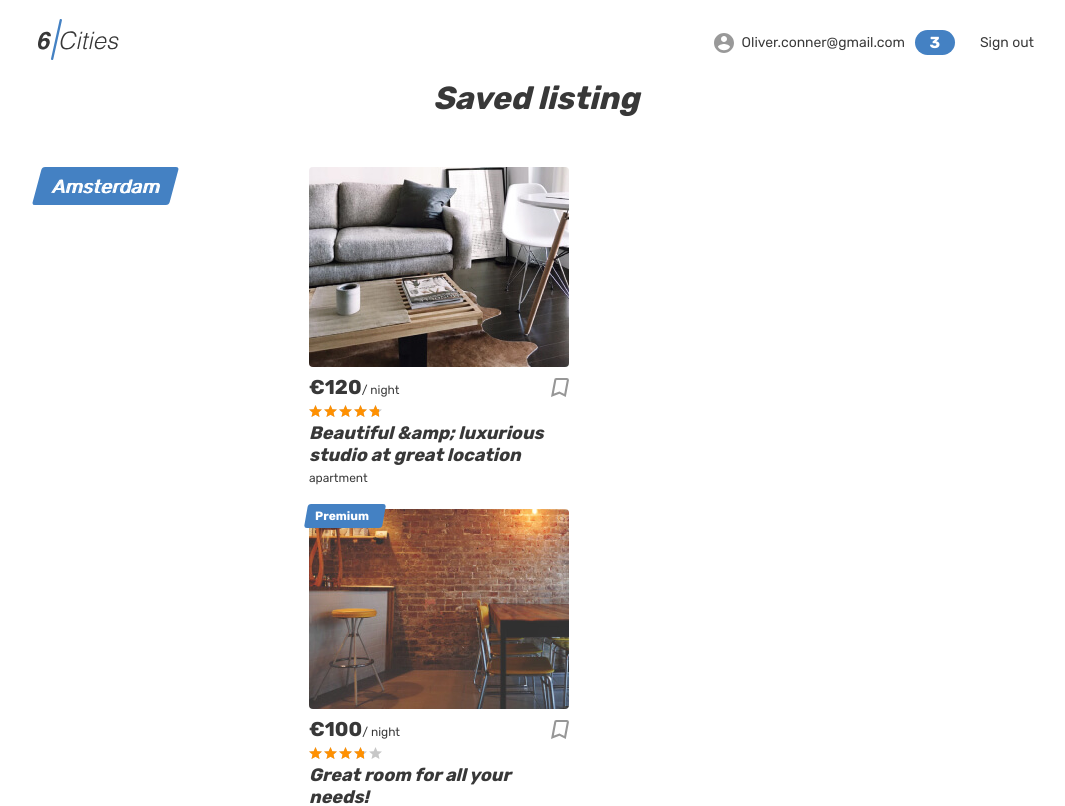
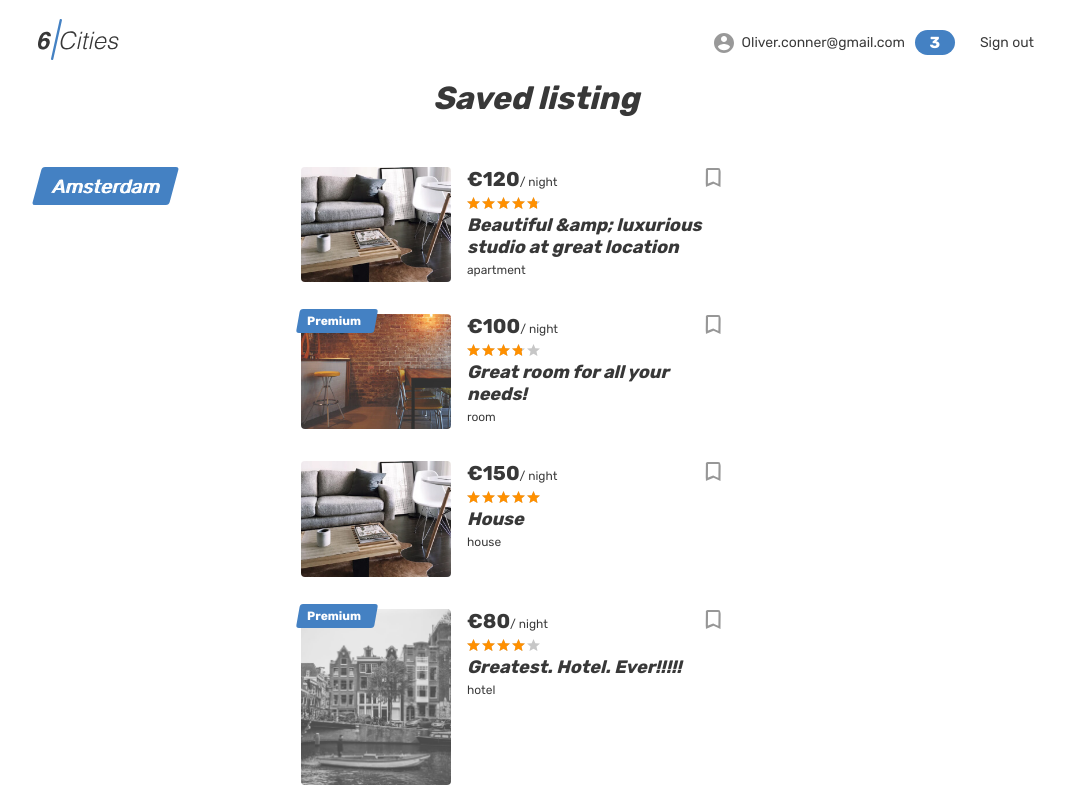
Before and after one commit to htmlacademy-univer-javascript-3/2345791-six-cities-4, a React (Vite) app: page /favorites in a window 1280 px wide. Shown: the top 806 px of the page, without its empty margins (104-1169 px from the left). Built offline with nearby package versions, Linux system fonts and the light colour scheme.

Commit message:
major favorites fix

```diff
--- a/src/components/card.tsx
+++ b/src/components/card.tsx
@@ -1,25 +1,38 @@
 import { Link } from 'react-router-dom';
 import { Offer } from '../types/offer';
-import { AppRoute } from '../const';
+import { AppRoute, cardType } from '../const';
 
 type CardProps = {
   offer:Offer;
-  isNearCard: boolean;
+  type: cardType;
 }
 
-function Card({offer, isNearCard}: CardProps): JSX.Element {
+function Card({offer, type}: CardProps): JSX.Element {
+  function cardSwitch(param: cardType) {
+    switch(param) {
+      case cardType.Near:
+        return 'near-places__card place-card';
+      case cardType.Main:
+        return 'cities__card place-card';
+      case cardType.Favorite:
+        return 'favorites__card place-card';
+      default:
+        return undefined;
+    }
+  }
   return (
-    <article className={(isNearCard) ? 'near-places__card place-card' : 'cities__card place-card'}>
+    <article className= {cardSwitch(type)}>
       {offer.isPremium ?
         <div className="place-card__mark">
           <span> Premium </span>
         </div> : null}
-      <div className="cities__image-wrapper place-card__image-wrapper">
+      <div className={(type === cardType.Favorite) ? 'favorites__image-wrapper place-card__image-wrapper' : 'cities__image-wrapper place-card__image-wrapper'}>
         <a href="#">
-          <img className="place-card__image" src={offer.image.src} width={260} height={200} alt={offer.image.src} />
+          <img className="place-card__image" src={offer.image.src} width={(type === cardType.Favorite) ? 150 : 260}
+           height={(type === cardType.Favorite) ? 110 : 200} alt={offer.image.src} />
         </a>
       </div>
-      <div className="place-card__info">
+      <div className={(type === cardType.Favorite) ? 'favorites__card-info place-card__info' : 'place-card__info'}>
         <div className="place-card__price-wrapper">
           <div className="place-card__price">
             <b className="place-card__price-value">€{offer.price}</b>
--- a/src/components/offer-list.tsx
+++ b/src/components/offer-list.tsx
@@ -1,16 +1,29 @@
+import { cardType } from '../const';
 import { Offer } from '../types/offer';
 import Card from './card';
 
 type OfferListProps = {
   offers: Offer[];
-  isNearPlaces: boolean;
+  type: cardType;
 };
 
-function OfferList({offers, isNearPlaces}: OfferListProps): JSX.Element {
+function OfferList({offers, type}: OfferListProps): JSX.Element {
+  function listSwitch(param: cardType) {
+    switch(param) {
+      case cardType.Near:
+        return 'near-places__list places__list';
+      case cardType.Main:
+        return 'cities__places-list places__list tabs__content';
+      case cardType.Favorite:
+        return 'favorites__places';
+      default:
+        return undefined;
+    }
+  }
   return (
-    <div className={(isNearPlaces) ? 'near-places__list places__list' : 'cities__places-list places__list tabs__content'}>
+    <div className={listSwitch(type)}>
       {offers.map((offer) => (
-        <Card key={offer.id} offer={offer} isNearCard={isNearPlaces}/>
+        <Card key={offer.id} offer={offer} type={type}/>
       ))}
     </div>
   );
--- a/src/const.ts
+++ b/src/const.ts
@@ -21,3 +21,9 @@ export const enum OfferType {
   House = 'house',
   Hotel = 'hotel'
 }
+
+export const enum cardType {
+  Main = 'main',
+  Favorite = 'favorite',
+  Near = 'near'
+}
--- a/src/pages/favorites-page.tsx
+++ b/src/pages/favorites-page.tsx
@@ -1,8 +1,8 @@
 import {Helmet} from 'react-helmet-async';
 import { Offer } from '../types/offer';
-import Card from '../components/card';
-import { AppRoute } from '../const';
+import { AppRoute, cardType } from '../const';
 import { Link } from 'react-router-dom';
+import OfferList from '../components/offer-list';
 
 type FavoritesPageProps = {
   offers: Offer[];
@@ -55,11 +55,7 @@ function FavoritesPage({offers}: FavoritesPageProps): JSX.Element {
                     </a>
                   </div>
                 </div>
-                <div className="favorites__places">
-                  {offers.map((offer) => (
-                    <Card key={offer.id} offer={offer} isNearCard={false}/>
-                  ))}
-                </div>
+                <OfferList offers={offers} type={cardType.Favorite}/>
               </li>
             </ul>
           </section>
--- a/src/pages/main-page.tsx
+++ b/src/pages/main-page.tsx
@@ -2,7 +2,7 @@ import {Helmet} from 'react-helmet-async';
 import { Offer } from '../types/offer';
 import OfferList from '../components/offer-list';
 import { Link } from 'react-router-dom';
-import { AppRoute } from '../const';
+import { AppRoute, cardType } from '../const';
 import Map from '../components/map';
 import {points} from '../mocks/points';
 import { amsterdam } from '../mocks/amsterdam';
@@ -105,7 +105,7 @@ function MainPage({offersCount, offers}: MainPageProps): JSX.Element {
                   <li className="places__option" tabIndex={0}>Top rated first</li>
                 </ul>
               </form>
-              <OfferList offers={offers} isNearPlaces={false}/>
+              <OfferList offers={offers} type={cardType.Main}/>
             </section>
             <div className="cities__right-section">
               <section className="cities__map map" >
--- a/src/pages/offer-page.tsx
+++ b/src/pages/offer-page.tsx
@@ -1,7 +1,7 @@
 import {Helmet} from 'react-helmet-async';
 import { Offer } from '../types/offer';
 import { Link } from 'react-router-dom';
-import { AppRoute } from '../const';
+import { AppRoute, cardType } from '../const';
 import ReviewList from '../components/review-list';
 import Map from '../components/map';
 import { points } from '../mocks/points';
@@ -174,7 +174,7 @@ function OfferPage({offer}: OfferPageProps): JSX.Element {
         <div className="container">
           <section className="near-places places">
             <h2 className="near-places__title">Other places in the neighbourhood</h2>
-            <OfferList offers={offers} isNearPlaces/>
+            <OfferList offers={offers} type={cardType.Near}/>
           </section>
         </div>
       </main>
```
